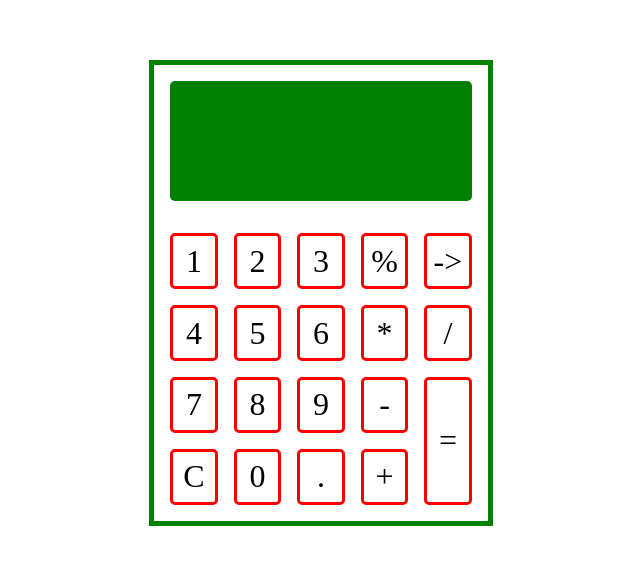
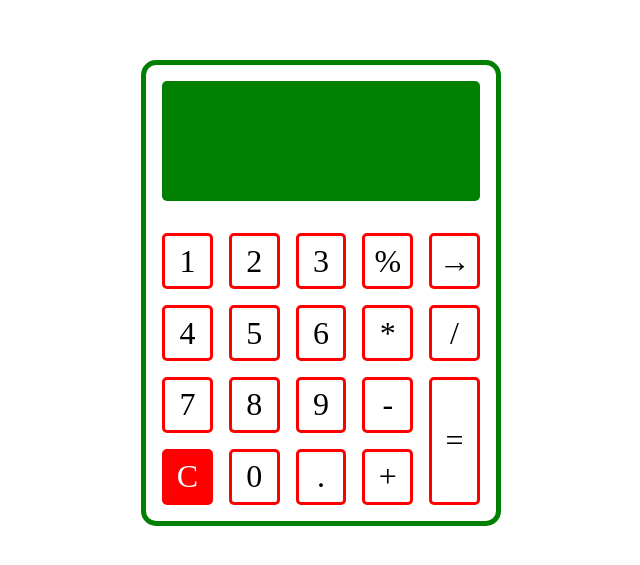
Before and after one commit to borowyalan-exercises/the-odin-project, a website: page calculator/index.html in a window 1280 px wide. Shown: the part 115-680 px from the top of the page, without its empty margins (319-959 px from the left). Drawn offline with Linux system fonts and the light colour scheme.

Commit message:
minor style changes

```diff
--- a/calculator/index.html
+++ b/calculator/index.html
@@ -14,7 +14,7 @@
         <div class="key" type="number">2</div>
         <div class="key" type="number">3</div>
         <div class="key" type="percent">%</div>
-        <div class="key" type="backspace">-></div>
+        <div class="key" type="backspace">&#8594;</div>
 
         <div class="key" type="number">4</div>
         <div class="key" type="number">5</div>
--- a/calculator/style.css
+++ b/calculator/style.css
@@ -10,8 +10,10 @@ body {
 }
 
 .calculator-container {
+  padding: 1em;
+
+  border-radius: 15px;
   border: solid 5px green;
-  padding: 1em;
 }
 
 #display {
@@ -55,6 +57,11 @@ body {
   grid-row-end: span 2;
 }
 
+.key[type="clear"] {
+  color: white;
+  background-color: red;
+}
+
 /* force keys to be at least as tall as wide */
 .key::before {
   content: "";
```
